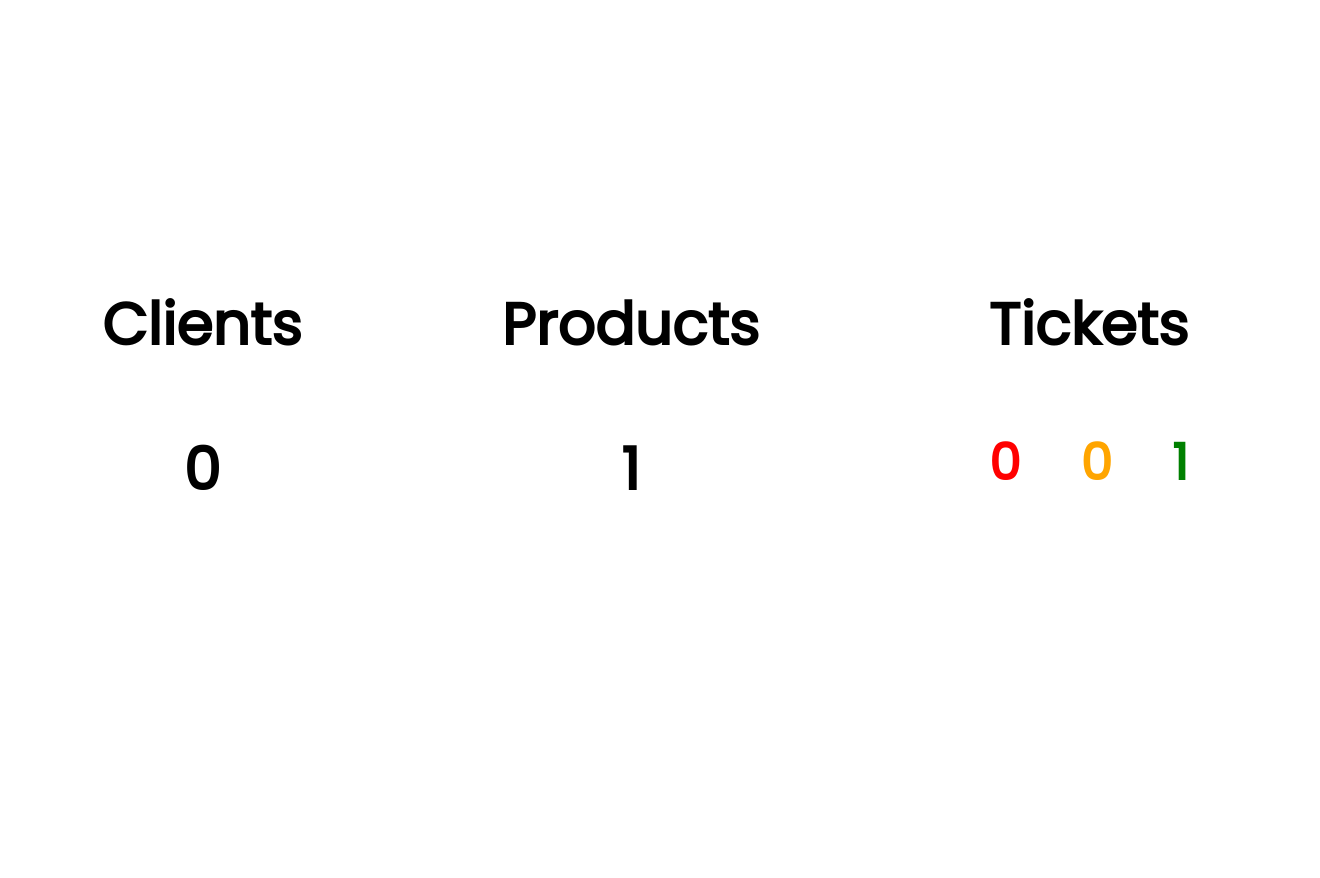
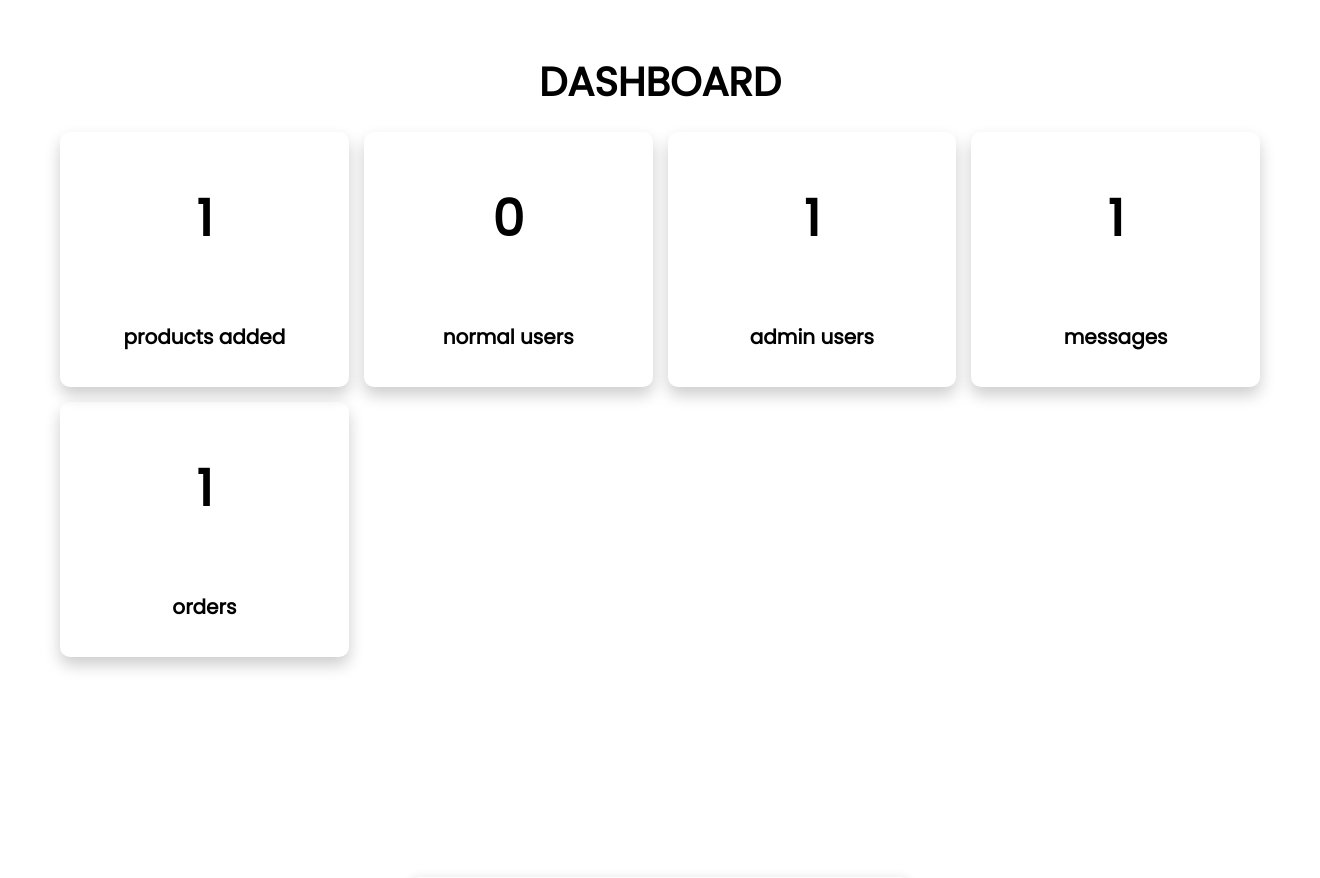
Before and after one commit to Zakaria12e/Ecom-website, a PHP site: page /Admin0.php in a window 1320 px wide. Shown: the part 78-956 px from the top of the page. Run offline with PHP 8.4, Linux system fonts and the light colour scheme; the visitor is signed in with stand-in values (Sample User, id 1); tables that the repository leaves empty or names only in its code hold one stand-in row (values such as "Sample post"); grey boxes marked "Sample" are stand-in pictures.

Commit message:
change some css and add responsive dashboard

```diff
--- a/Admin0.css
+++ b/Admin0.css
@@ -322,9 +322,73 @@ text-align: center;
     }
 
 }
+.mobile-menu-button{
+  display: none;
+}
+
+.title{
+  text-align: center;
+  margin-bottom: 2rem;
+  text-transform: uppercase;
+  color:black;
+  font-size: 4rem;
+  margin-top: 130px;
+}
+.dashboard{
+  margin-bottom: 200px;
+}
+.dashboard .box-container{
+  display: grid;
+  grid-template-columns: repeat(auto-fit, minmax(25rem, 1fr));
+  gap:1.5rem;
+  max-width: 1200px;
+  margin:0 auto;
+  align-items: flex-start;
+}
+
+.dashboard .box-container .box{
+  border-radius: 10px;
+  box-shadow:0 8px 16px rgba(0, 0, 0, 0.2);;
+  text-align: center;
+}
+
+.dashboard .box-container .box h3{
+  font-size: 5rem;
+  color:black;
+}
+
+.dashboard .box-container .box p{
+  margin-top: 1.5rem;
+  padding:1.5rem;
+  font-size: 2rem;
+  font-weight: 600;
+}
 
 @media (max-width:768px)  {
 
+
+  .title {
+    font-size: 3rem;
+    margin-top: 80px;
+  }
+
+  .dashboard .box-container {
+    grid-template-columns: 1fr;
+    gap: 1rem;
+    margin-bottom: 100px;
+  }
+
+  .dashboard .box-container .box {
+    width: 100%;
+  }
+
+  .dashboard .box-container .box h3 {
+    font-size: 3rem;
+  }
+
+  .dashboard .box-container .box p {
+    font-size: 1.5rem;
+  }
     .product-display , .ticket-display{
         overflow-x: scroll;
     }
--- a/Admin0.php
+++ b/Admin0.php
@@ -32,77 +32,67 @@ else{
     <a href="tickets.php">Tickets</a>
     <a href="logout.php"><img style="width: 21px; height: 23px; padding-top:4px;" src="images/logout_icon_151219.png"></a>
   </nav>
+  <button class="mobile-menu-button">&#9776;</button>
 </header>
 
-<section  id="dashboard">
-   <?php
 
-   include('config.php');
-  // number of clients
-   $query = "SELECT COUNT(*) AS total_clients FROM clients WHERE user_type = 'normal user'";
-   $result = mysqli_query($con,$query);
-   if ($result) {
-      $row = mysqli_fetch_assoc($result);
-      echo'<div class="total">';
-      echo'<h3>Clients</h3>';
-      echo '<h3>'. $row['total_clients'].'</h3>';
-      echo'</div>';
-   }
-     // number of products
-   $productsquery = "SELECT COUNT(*) AS total_products FROM products";
-   $productsresult = mysqli_query($con,$productsquery);
-   if ($productsresult) {
-      $row = mysqli_fetch_assoc($productsresult);
-      echo'<div class="total">';
-      echo'<h3>Products</h3>';
-      echo '<h3>'. $row['total_products'].'</h3>';
-      echo'</div>';
-   }
-     // number of tickts
-     $ticketsquery = "SELECT COUNT(*) AS total_tickets FROM tickets";
-     $ticketsresult = mysqli_query($con, $ticketsquery);
-       // number of tickts en attente
-     $en_attente_query = "SELECT COUNT(*) AS tickets_en_attente FROM tickets WHERE status = 'en attente'";
-     $tickets_en_attente = mysqli_query($con, $en_attente_query);
-     // number of tickts en cours
-     $en_cours_query = "SELECT COUNT(*) AS tickets_en_cours FROM tickets WHERE status = 'en cours'";
-     $tickets_en_cours = mysqli_query($con, $en_cours_query);
-     //number of tickets termine
-     $termine_query = "SELECT COUNT(*) AS tickets_termine FROM tickets WHERE status = 'termine'";
-     $tickets_termine = mysqli_query($con, $termine_query);
+  <section class="dashboard">
 
-   if ($ticketsresult) {
-      $row = mysqli_fetch_assoc($ticketsresult);
+   <h1 class="title">dashboard</h1>
 
-      echo'<div class="total">';
-      echo'<h3>Tickets</h3>';
+   <div class="box-container">
 
 
-        echo'<span id="tickets_container">';
-        if ( $tickets_en_attente) {
-            $row = mysqli_fetch_assoc($tickets_en_attente);
-            echo '<span class="tickets" style="color:red;">'. $row['tickets_en_attente'].'</span>';
-        }
+      <div class="box">
+         <?php
+         require_once('config.php');
+            $select_products = mysqli_query($con, "SELECT * FROM products") or die('query failed');
+            $number_of_products = mysqli_num_rows($select_products);
+         ?>
+         <h3><?php echo $number_of_products; ?></h3>
+         <p>products added</p>
+      </div>
 
-        if ($tickets_en_cours) {
-            $row = mysqli_fetch_assoc($tickets_en_cours);
-            echo '<span class="tickets" style="color:orange;">'. $row['tickets_en_cours'].'</span>';
-        }
+      <div class="box">
+         <?php
+            $select_users = mysqli_query($con, "SELECT * FROM clients WHERE user_type = 'normal user'") or die('query failed');
+            $number_of_users = mysqli_num_rows($select_users);
+         ?>
+         <h3><?php echo $number_of_users; ?></h3>
+         <p>normal users</p>
+      </div>
 
-        if ($tickets_termine) {
-            $row = mysqli_fetch_assoc($tickets_termine);
-            echo '<span class="tickets"  style="color:green;">'. $row['tickets_termine'].'</span>';
-        }
+      <div class="box">
+         <?php
+            $select_admins = mysqli_query($con, "SELECT * FROM clients WHERE user_type = 'admin'") or die('query failed');
+            $number_of_admins = mysqli_num_rows($select_admins);
+         ?>
+         <h3><?php echo $number_of_admins; ?></h3>
+         <p>admin users</p>
+      </div>
 
 
-        echo'</span>';
 
-      echo'</div>';
-   }
+      <div class="box">
+         <?php
+            $select_messages = mysqli_query($con, "SELECT * FROM tickets") or die('query failed');
+            $number_of_messages = mysqli_num_rows($select_messages);
+         ?>
+         <h3><?php echo $number_of_messages; ?></h3>
+         <p>messages</p>
+      </div>
+      <div class="box">
+         <?php
+            $select_orders = mysqli_query($con, "SELECT * FROM orders") or die('query failed');
+            $number_of_orders = mysqli_num_rows($select_orders);
+         ?>
+         <h3><?php echo $number_of_orders; ?></h3>
+         <p>orders</p>
+      </div>
 
+   </div>
 
-   ?>
-  </section>
+</section>
 
 <?php
     require_once 'config.php';
@@ -231,10 +221,8 @@ if(isset($Messages)){
      </table>
 </div>
 
-
-
 </div>
-
+<script src="script.js"></script>
 </body>
 </html>
 
--- a/Profile.css
+++ b/Profile.css
@@ -49,6 +49,7 @@ border-radius: 10px;
 margin: 20px auto ;
 }
 
+
 @media screen and (min-width: 768px) {
 .section-info,
 .section-history {
--- a/details.php
+++ b/details.php
@@ -55,6 +55,7 @@ if(isset($_SESSION['id'])){
 
 
     </nav>
+    <button class="mobile-menu-button">&#9776;</button>
     </header>
 
 
--- a/nav.css
+++ b/nav.css
@@ -12,15 +12,16 @@ html{
 }
 
 .header{
-    position: fixed;
+    position:fixed;
     top: 0;
     left: 0;
     width: 100%;
     padding: 20px 100px;
     display: flex;
-    background: rgba(211, 211, 211, 0.1);
+    background: rgba(251, 251, 251, 0.184);
     justify-content: space-between;
     align-items: center;
+    z-index: 1000;
 }
 .logo{
     font-size: 25px;
@@ -144,7 +145,6 @@ html{
     .mobile-menu-button {
       display: block;
     }
-
     .navbar.active .mobile-menu-button,
     .navbar.active a:not(.mobile-menu-button),
     #panier-icon,
--- a/tickets.php
+++ b/tickets.php
@@ -12,7 +12,6 @@ else{
     <meta charset="UTF-8">
     <meta name="viewport" content="width=device-width, initial-scale=1.0">
     <link rel="stylesheet" href="Admin0.css">
-    <link rel="stylesheet" href="nav.css">
     <title>Tickets</title>
 </head>
 <body>
@@ -26,7 +25,7 @@ else{
     <a href="#">Orders</a>
     <a href="logout.php">Log out</a>
   </nav>
-  <button style="margin-right:-70px;" class="mobile-menu-button">&#9776;</button>
+  <button class="mobile-menu-button">&#9776;</button>
 </header>
 
 <?php
--- a/users.php
+++ b/users.php
@@ -26,6 +26,7 @@ else{
     <a href="logout.php"><img style="width: 21px; height: 23px; padding-top:4px;" src="images/logout_icon_151219.png"></a>
 
   </nav>
+  <button class="mobile-menu-button">&#9776;</button>
 </header>
 
 <?php
@@ -183,7 +184,7 @@ echo '
 </section>
 </div>
 
-
+<script src="script.js"></script>
 </body>
 </html>
 <?php
```
Also changed, not shown: other parts of Admin0.css (+63 -1 lines), Panier.php (+6 -12 lines), Products.css (+2 -8 lines), Profile.php (+17 -1 lines), login.php (+9 -0 lines), style.css (+20 -0 lines).
